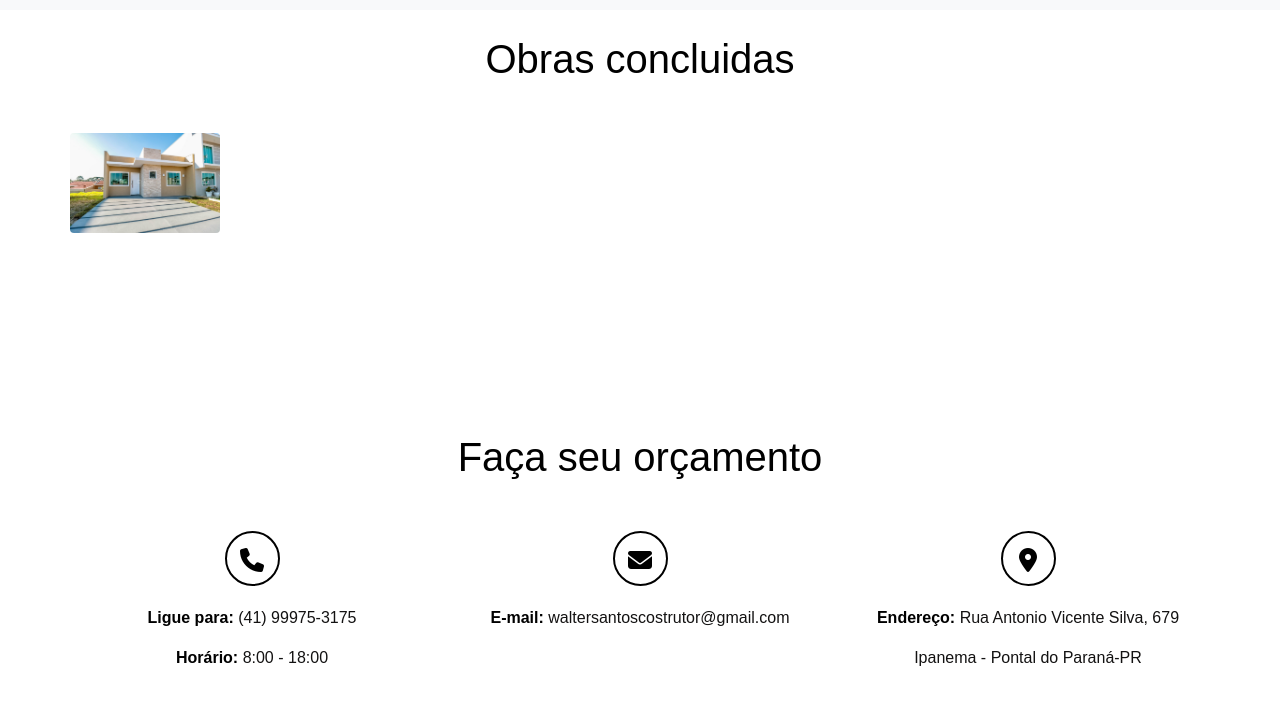
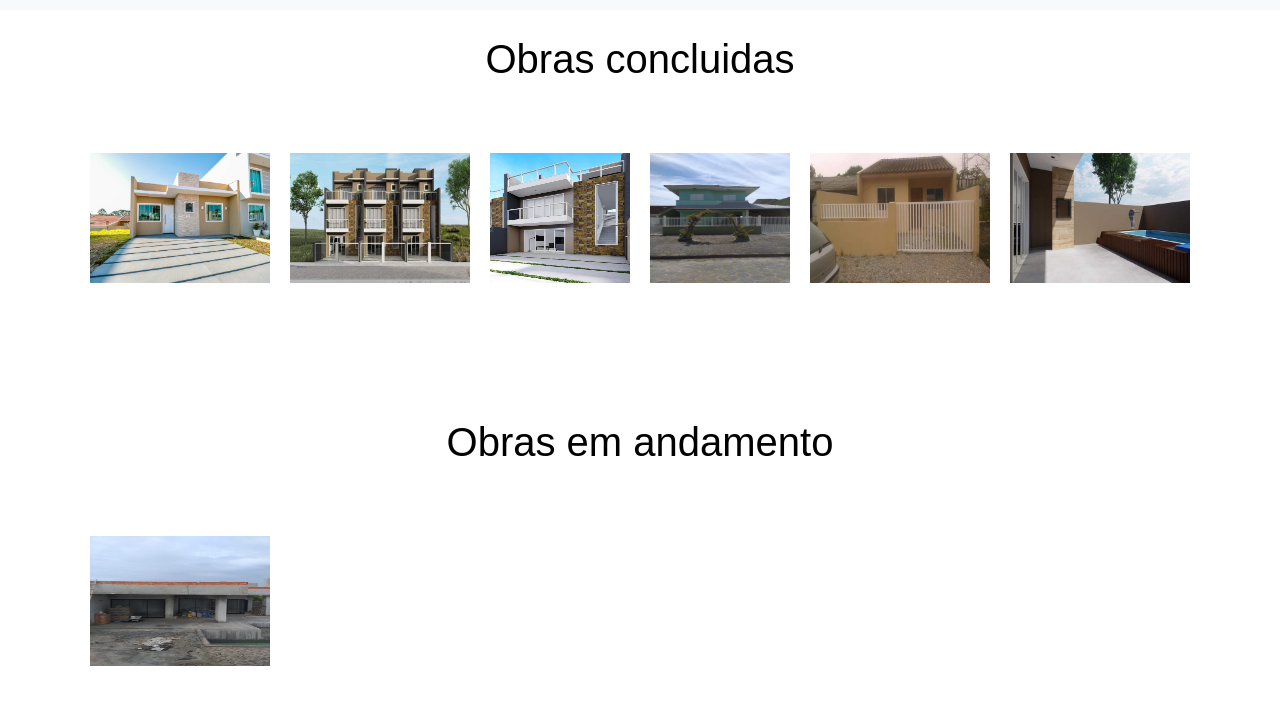
Before and after one commit to AndreSantos86-zz/WalterConstrutor, a plain HTML site: page fotos.html in a window 1280 px wide. Shown: the part 80-800 px from the top of the page. Drawn offline with nearby package versions, Linux system fonts and the light colour scheme.

Commit message:
fotos
Att fotos

```diff
--- a/fotos.css
+++ b/fotos.css
@@ -1,8 +1,16 @@
 @charset "UTF8";
 .galeria{
-    width: 150px;
+
+    display: flex;
+    padding: 10px;
+
+
+
+}
+.galeria img{
+    padding: 10px;
+    width: 200px;
     height: 150px;
-
 }
 .galeria img:hover{
     -webkit-transform: scale(2.1);
--- a/fotos.html
+++ b/fotos.html
@@ -56,12 +56,23 @@
         <div class="container">
           <h3 class="title">Obras concluidas</h3>
           <!-- Button trigger modal -->
-          <div class="galeria list-img " style="text-align: center;">
-            <img src="img/obras/Itaqui.jpg" class="rounded img-fluid" data-bs-toggle="modal" data-bs-target="#foto01">
+          <div class="galeria " id="obrasConcluidas">
+            <img src="img/obras/Itaqui.jpg"  data-bs-toggle="modal" data-bs-target="#itaqui">
+            <img src="img/obras/foto1.jpg"  data-bs-toggle="modal" data-bs-target="#foto01">
+            <img src="img/obras/foto2.jpg"  data-bs-toggle="modal" data-bs-target="#foto02">
+            <img src="img/obras/foto3.jpg"  data-bs-toggle="modal" data-bs-target="#foto03">
+            <img src="img/obras/foto4.jpg"  data-bs-toggle="modal" data-bs-target="#foto04">
+            <img src="img/obras/foto5.jpg"  data-bs-toggle="modal" data-bs-target="#foto05">
+          </div>
+          <div class="container">
+            <h3 class="title">Obras em andamento</h3>
+            <!-- Button trigger modal -->
+            <div class="galeria  ">
+              <img src="img/obras/andamento.jpg"  data-bs-toggle="modal" data-bs-target="#foto9">
+            </div>
 
 
-          </div>
-          <div class="modal fade" id="foto01" tabindex="-1" aria-labelledby="exampleModalLabel" aria-hidden="true">
+          <div class="modal fade" id="itaqui" tabindex="-1" aria-labelledby="exampleModalLabel" aria-hidden="true">
               <div class="modal-dialog modal-lg">
                 <div class="modal-content">
                   <div class="modal-header">
@@ -75,10 +86,9 @@
               </div>
             </div>
         </div>
-
       </div>
-      <!--Contatos-->
     </section>
+    <!--Contatos-->
     <section id="Contatos">
       <div id="contato-menu">
         <div class="container">
```
Also changed, not shown: img/obras/andamento.jpg (added), img/obras/foto1.jpg (added), img/obras/foto2.jpg (added), img/obras/foto3.jpg (added), img/obras/foto4.jpg (added), img/obras/foto5.jpg (added), img/obras/foto6.jpg (added), img/obras/foto7.jpg (added), img/obras/foto8.jpg (added).
